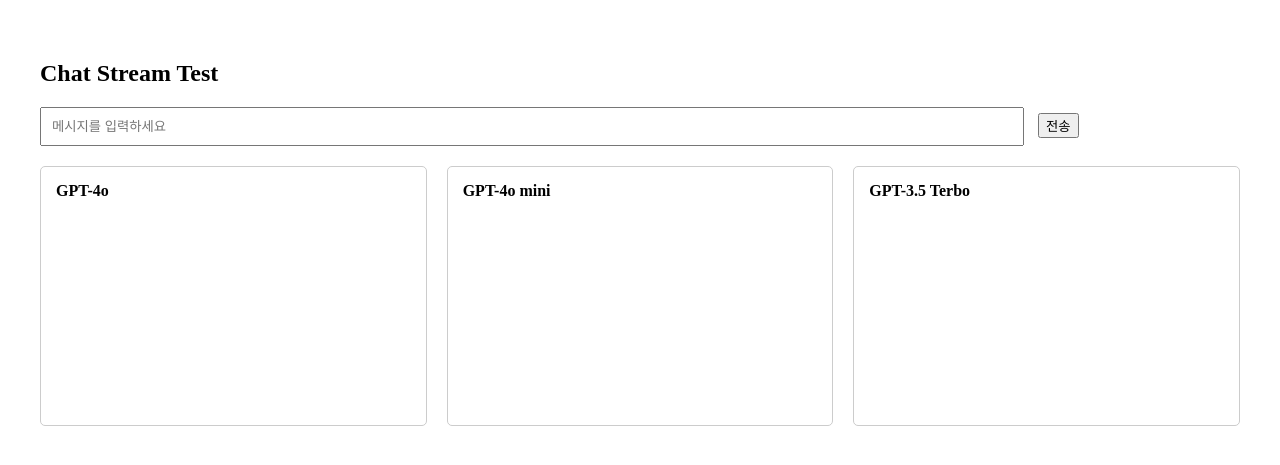
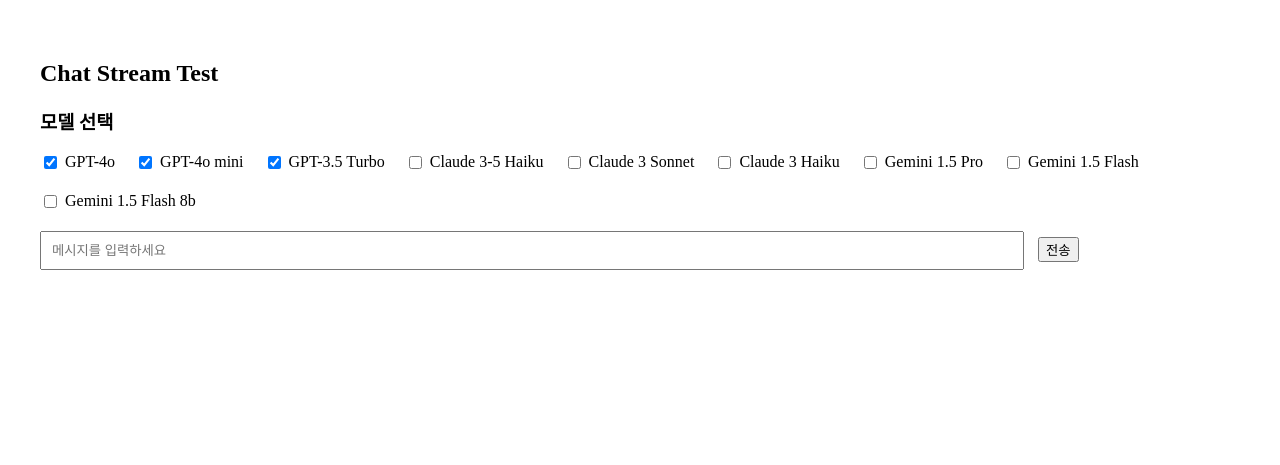
Before and after one commit to sipe-team/sipethon-3_6_ainsight-be, a Django app: page /chat/ in a window 1280 px wide. Shown: the top 465 px of the page. Run offline with Django 5.2, Linux system fonts and the light colour scheme.

Commit message:
feat : claude, gemini 각 3개 모델 추가

```diff
--- a/apps/chat/templates/chat/chat.html
+++ b/apps/chat/templates/chat/chat.html
@@ -7,6 +7,19 @@
         max-width: 1200px;
         margin: 20px auto;
         padding: 20px;
+      }
+      .model-selection {
+        margin-bottom: 20px;
+      }
+      .checkbox-group {
+        display: flex;
+        gap: 20px;
+        flex-wrap: wrap;
+      }
+      .checkbox-group label {
+        display: flex;
+        align-items: center;
+        gap: 5px;
       }
       .input-container {
         margin-bottom: 20px;
@@ -19,9 +32,11 @@
       .responses-container {
         display: flex;
         gap: 20px;
+        flex-wrap: wrap;
       }
       .model-response {
         flex: 1;
+        min-width: 300px;
         border: 1px solid #ccc;
         padding: 15px;
         border-radius: 5px;
@@ -39,35 +54,104 @@
   <body>
     <div class="container">
       <h2>Chat Stream Test</h2>
+      <div class="model-selection">
+        <h3>모델 선택</h3>
+        <div class="checkbox-group">
+          <label>
+            <input type="checkbox" name="model" value="gpt-4o" checked /> GPT-4o
+          </label>
+          <label>
+            <input type="checkbox" name="model" value="gpt-4o-mini" checked />
+            GPT-4o mini
+          </label>
+          <label>
+            <input type="checkbox" name="model" value="gpt-3.5-turbo" checked />
+            GPT-3.5 Turbo
+          </label>
+          <label>
+            <input
+              type="checkbox"
+              name="model"
+              value="claude-3-5-haiku-20241022"
+            />
+            Claude 3-5 Haiku
+          </label>
+          <label>
+            <input
+              type="checkbox"
+              name="model"
+              value="claude-3-sonnet-20240229"
+            />
+            Claude 3 Sonnet
+          </label>
+          <label>
+            <input
+              type="checkbox"
+              name="model"
+              value="claude-3-haiku-20240307"
+            />
+            Claude 3 Haiku
+          </label>
+          <label>
+            <input type="checkbox" name="model" value="gemini-1.5-pro" />
+            Gemini 1.5 Pro
+          </label>
+          <label>
+            <input type="checkbox" name="model" value="gemini-1.5-flash" />
+            Gemini 1.5 Flash
+          </label>
+          <label>
+            <input type="checkbox" name="model" value="gemini-1.5-flash-8b" />
+            Gemini 1.5 Flash 8b
+          </label>
+        </div>
+      </div>
       <div class="input-container">
         <input type="text" id="message" placeholder="메시지를 입력하세요" />
         <button onclick="sendMessage()">전송</button>
       </div>
-      <div class="responses-container">
-        <div class="model-response">
-          <div class="model-title">GPT-4o</div>
-          <div id="gpt-4o-response" class="response-content"></div>
-        </div>
-        <div class="model-response">
-          <div class="model-title">GPT-4o mini</div>
-          <div id="gpt-4o-mini-response" class="response-content"></div>
-        </div>
-        <div class="model-response">
-          <div class="model-title">GPT-3.5 Terbo</div>
-          <div id="gpt-3.5-turbo-response" class="response-content"></div>
-        </div>
-      </div>
+      <div class="responses-container" id="responses-container"></div>
     </div>
 
     <script>
+      function createResponseContainers() {
+        const container = document.getElementById('responses-container');
+        container.innerHTML = '';
+
+        const selectedModels = Array.from(
+          document.querySelectorAll('input[name="model"]:checked')
+        ).map((checkbox) => checkbox.value);
+
+        selectedModels.forEach((model) => {
+          const modelTitle = {
+            'gpt-4o': 'GPT-4o',
+            'gpt-4o-mini': 'GPT-4o mini',
+            'gpt-3.5-turbo': 'GPT-3.5 Turbo',
+            'claude-3-5-haiku-20241022': 'Claude 3-5 Haiku',
+            'claude-3-sonnet-20240229': 'Claude 3 Sonnet',
+            'claude-3-haiku-20240307': 'Claude 3 Haiku',
+            'gemini-1.5-pro': 'Gemini 1.5 Pro',
+            'gemini-1.5-flash': 'Gemini 1.5 Flash',
+            'gemini-1.5-flash-8b': 'Gemini 1.5 Flash 8b',
+          }[model];
+
+          const div = document.createElement('div');
+          div.className = 'model-response';
+          div.innerHTML = `
+           <div class="model-title">${modelTitle}</div>
+           <div id="${model}-response" class="response-content"></div>
+         `;
+          container.appendChild(div);
+        });
+
+        return selectedModels;
+      }
+
       function sendMessage() {
         const messageInput = document.getElementById('message');
         const message = messageInput.value;
 
-        // 응답 영역 초기화
-        document.getElementById('gpt-4o-response').textContent = '';
-        document.getElementById('gpt-4o-mini-response').textContent = '';
-        document.getElementById('gpt-3.5-turbo-response').textContent = '';
+        const selectedModels = createResponseContainers();
 
         fetch('/api/v1/chat/stream', {
           method: 'POST',
@@ -76,7 +160,7 @@
           },
           body: JSON.stringify({
             message: message,
-            models: ['gpt-4o', 'gpt-4o-mini', 'gpt-3.5-turbo'],
+            models: selectedModels,
           }),
         })
           .then((response) => {
```
Also changed, not shown: apps/chat/endpoints.py (+57 -13 lines), requirements.txt (+20 -0 lines).
